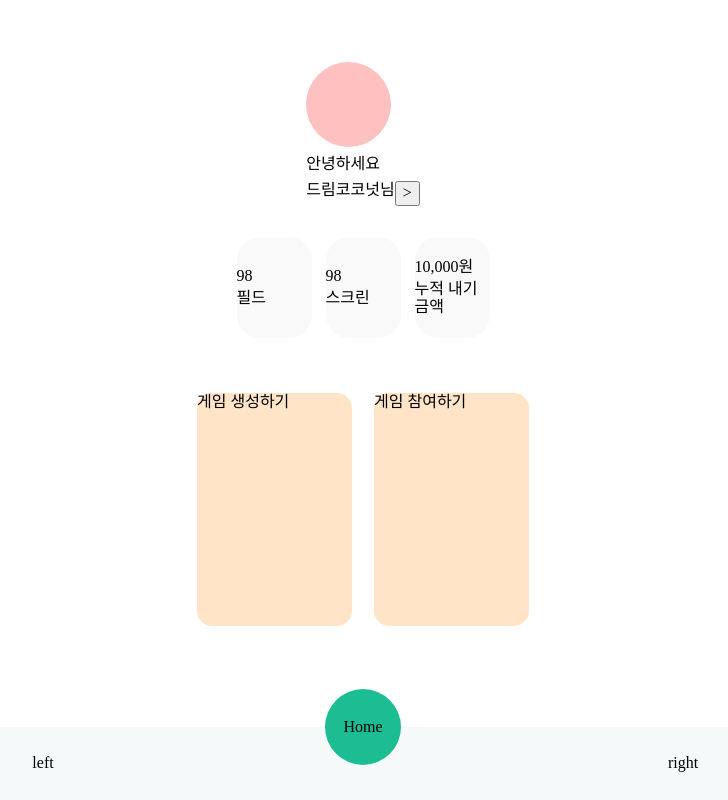
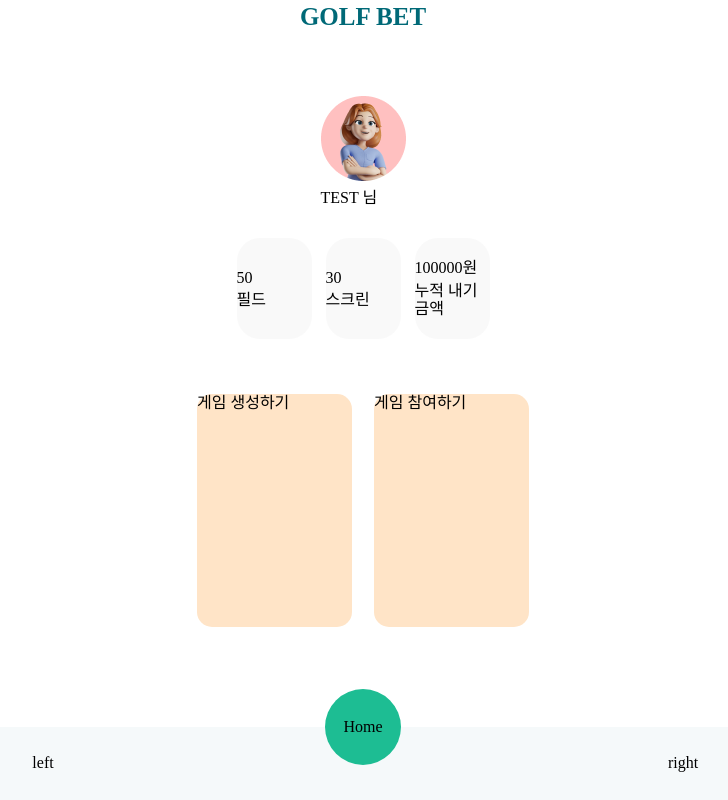
Before and after one commit to Kykim0818/pwa-react-test, a React (Create React App) app: page /pwa-react-test/home in a window 1280 px wide. Shown: the whole page, without its empty margins (277-1005 px from the left). Built offline with nearby package versions, Linux system fonts and the light colour scheme.

Commit message:
user data 연동 suspense test

```diff
--- a/src/pages/Home/Home.tsx
+++ b/src/pages/Home/Home.tsx
@@ -1,56 +1,36 @@
-import { useEffect, useState } from "react";
+import { Suspense, useEffect, useState } from "react";
 import { useNavigate } from "react-router-dom";
 import styled from "styled-components";
 import Button from "../../components/Button";
 import { User, getUser } from "../../service/api/user";
+import React from "react";
 
 export const Home = () => {
-  const [user, setUser] = useState<User | null>(null);
+  const navigate = useNavigate();
+
   /**
    * TODO
    * - 진입과 동시에 로그인된 유저의 정보를 가져온다. feat axios
    * - 가져와서 해당정보로 화면에 그려주기
    */
-  // TODO : 우선은 useEffect로 진입시 정보가져오게 하기
-  useEffect(() => {
-    async function getUserServer() {
-      return await getUser();
+  const userId = localStorage.getItem("id");
+  // exception
+  if (userId === null) {
+    navigate("/login");
   }
-    getUserServer();
-  }, []);
-
-  const navigate = useNavigate();
 
   return (
     <Styled.Wrapper>
-      <Styled.S1>
-        <Styled.C1 />
-        <div>안녕하세요</div>
-        <Styled.S1_ID>
-          <div>드림코코넛님</div>
-          <Button>{`>`}</Button>
-        </Styled.S1_ID>
-      </Styled.S1>
-      <Styled.S2>
-        <Styled.S2Info1>
-          <div>98</div>
-          <div>필드</div>
-        </Styled.S2Info1>
-        <Styled.S2Info1>
-          <div>98</div>
-          <div>스크린</div>
-        </Styled.S2Info1>
-        <Styled.S2Info1>
-          <div>10,000원</div>
-          <div>누적 내기 금액</div>
-        </Styled.S2Info1>
-      </Styled.S2>
+      <Styled.Top>GOLF BET</Styled.Top>
+      <Suspense fallback={<p>Loading...</p>}>
+        <UserInfoSection userRes={getUser(userId!)} />
         <Styled.S3>
           <Styled.S3Btn>게임 생성하기</Styled.S3Btn>
           <Styled.S3Btn onClick={() => navigate("/enter_game")}>
             게임 참여하기
           </Styled.S3Btn>
         </Styled.S3>
+      </Suspense>
       <Styled.Footer>
         <Styled.FooterC1>Home</Styled.FooterC1>
         <Styled.FooterB>left</Styled.FooterB>
@@ -60,12 +40,49 @@ export const Home = () => {
   );
 };
 
+const UserInfoSection = ({ userRes }: { userRes: any }) => {
+  const user: User = userRes?.read();
+  return (
+    <React.Fragment>
+      <Styled.S1>
+        <img src={user.imgSrc} alt="no images" />
+        <Styled.S1_ID>
+          <div>{user.id} 님</div>
+        </Styled.S1_ID>
+      </Styled.S1>
+      <Styled.S2>
+        <Styled.S2Info1>
+          <div>{user.fieldGameCount}</div>
+          <div>필드</div>
+        </Styled.S2Info1>
+        <Styled.S2Info1>
+          <div>{user.screenGameCount}</div>
+          <div>스크린</div>
+        </Styled.S2Info1>
+        <Styled.S2Info1>
+          <div>{user.moneySum}원</div>
+          <div>누적 내기 금액</div>
+        </Styled.S2Info1>
+      </Styled.S2>
+    </React.Fragment>
+  );
+};
+
 const Styled = {
   Wrapper: styled.div`
     display: flex;
     flex-grow: 1;
     flex-direction: column;
     align-items: center;
+  `,
+  Top: styled.div`
+    display: flex;
+
+    // TODO: typo 대체
+    font-size: 25px;
+    font-weight: 700;
+    line-height: 34.05px;
+    color: var(--color-main-dark, #006977);
   `,
   S1: styled.div`
     display: flex;
--- a/src/service/api/user.ts
+++ b/src/service/api/user.ts
@@ -9,17 +9,28 @@ export type User = {
   status: null | any;
 };
 
-export const getUser = async (): Promise<User> => {
-  const ret = await testAsync(() => mockUserInfo, 100);
+export const getUser = (userId: string) => {
+  let user: null | User = null;
+  const ret = testAsync(() => mockUserInfo, 100).then((res: any) => {
+    user = res;
+  });
   // const ret = await axios.get<User>(
   //   "https://my-json-server.typicode.com/typicode/demo/posts"
   // );
-  return ret as User;
+  return {
+    read() {
+      if (user === null) {
+        throw ret;
+      } else {
+        return user;
+      }
+    },
+  };
 };
 
 const mockUserInfo = {
   id: "TEST",
-  imgSrc: "",
+  imgSrc: process.env.PUBLIC_URL + "/assets/images/profile_test_img.png",
   moneySum: 100000,
   fieldGameCount: 50,
   screenGameCount: 30,
```
Also changed, not shown: public/assets/images/profile_test_img.png (added). Lines whose indentation alone changed are shown as unchanged.
